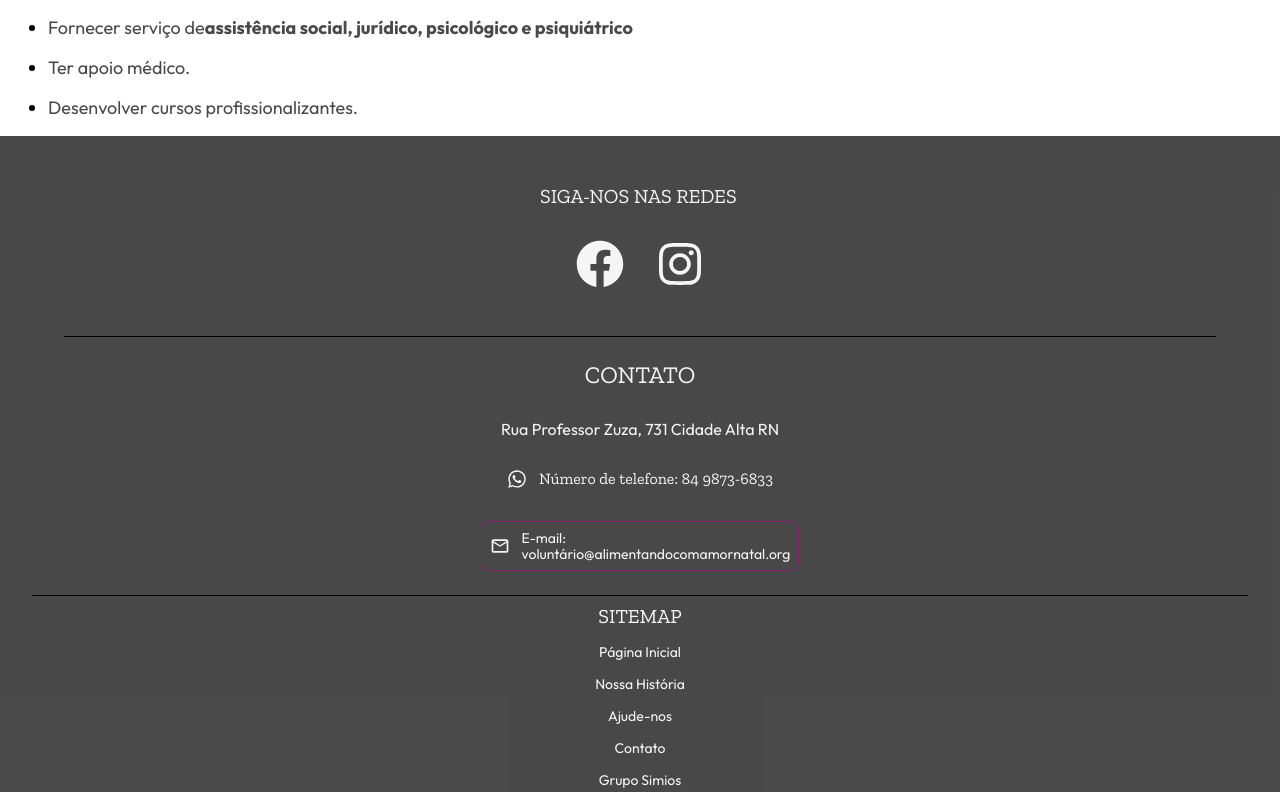
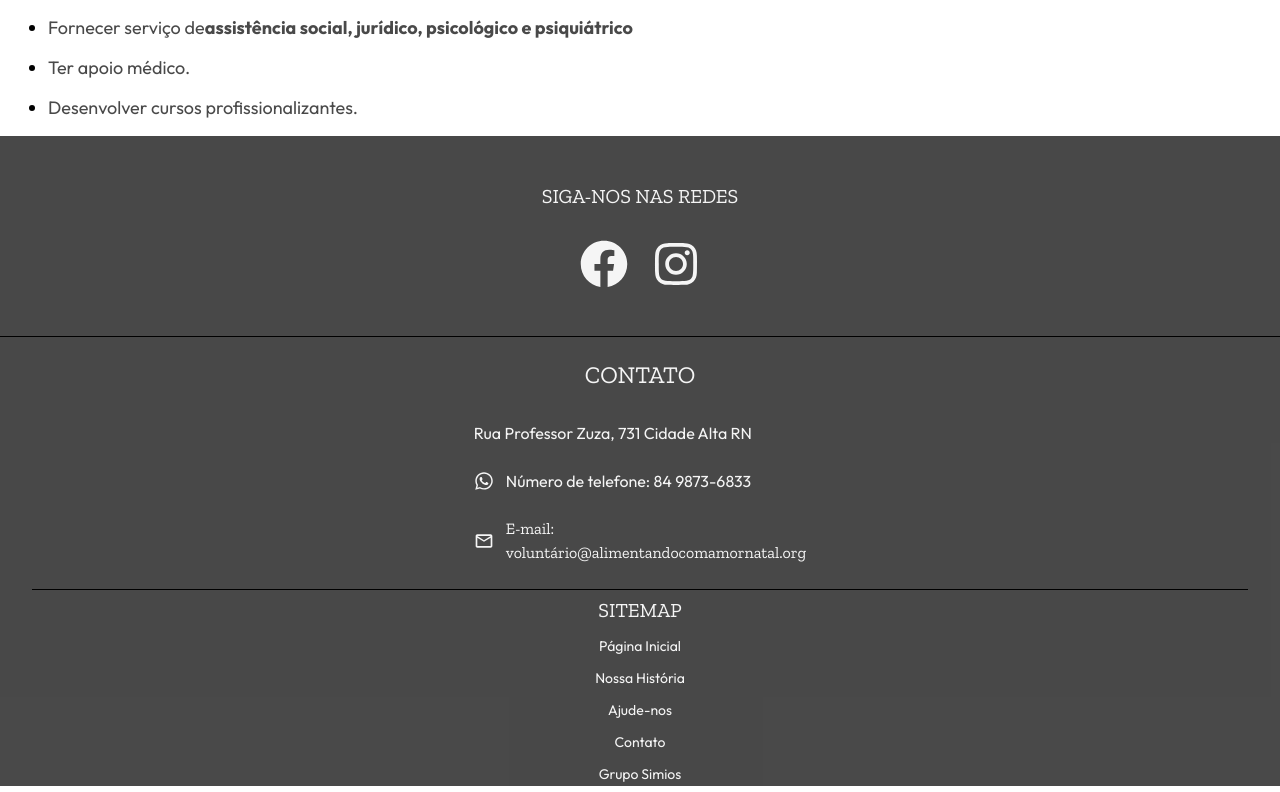
Before and after one commit to Grupo-Simios/Alimentando_Com_Amor, a Next.js app: page /nossa-historia in a window 1280 px wide. Shown: the part 2352-3144 px from the top of the page. Built offline with nearby package versions, Linux system fonts and the light colour scheme.

Commit message:
REFACTOR: "refactoring in the footer code"

```diff
--- a/src/components/footer.collection/footer/mobile/index.tsx
+++ b/src/components/footer.collection/footer/mobile/index.tsx
@@ -4,52 +4,92 @@ import { ZillaFont, outfitFont } from "@/assets/fonts/index";
 
 export const FooterMobile = () => {
   return (
-    <footer className="flex bg-[#1b1b1bCC]  gap-6 flex-col">
-      <div className="flex items-center justify-center flex-col border-b border-[#000000] px-24 py-12 w-[90%] mx-auto gap-8">
+    <footer className="flex bg-[#1b1b1bCC]  gap-6 w-full flex-col">
+      <div className="flex items-center justify-center flex-col border-b border-[#000000] py-12 w-full mx-auto gap-8">
         <h1
-          className={`${ZillaFont.className} font-normal  w-[200px]  text-[#f5f5f5] uppercase text-xl leading-6`}
+          className={`${ZillaFont.className} font-normal  text-center text-[#f5f5f5] uppercase text-xl leading-6
+            max-[195px]:w-[100px]
+            max-[195px]:text-[10px]
+            max-[285px]:text-base
+            max-[285px]:w-40
+            min-[286px]:w-60`}
         >
           siga-nos nas redes
         </h1>
-        <div className="flex gap-8">
+        <div className="flex h-fit gap-6 items-center justify-center">
           <a href="#">
-            <FaFacebook color="#f5f5f5" size={"48px"} />
+            <FaFacebook
+              color="#f5f5f5"
+              className="text-5xl max-[195px]:text-2xl max-[285px]:text-4xl"
+            />
           </a>
 
           <a href="#">
-            <FaInstagram color="#f5f5f5" size={"48px"} />
+            <FaInstagram
+              color="#f5f5f5"
+              className="text-5xl max-[195px]:text-2xl max-[285px]:text-4xl"
+            />
           </a>
         </div>
       </div>
-      <div className="flex flex-col w-full items-center gap-8 mx-auto">
+      <div className="flex flex-col w-full  items-center gap-8 mx-auto">
         <h1
-          className={`${ZillaFont.className} font-normal uppercase text-[#f5f5f5] leading-7 text-2xl flex self-center`}
+          className={`${ZillaFont.className}  font-normal uppercase text-[#f5f5f5] leading-7 text-2xl flex justify-center
+            max-[195px]:w-[100px]
+            max-[195px]:text-[10px]
+            max-[285px]:text-base
+            max-[285px]:w-40
+            min-[286px]:w-60
+          `}
         >
           Contato
         </h1>
+
+        <div className="flex flex-col gap-6">
           <p
-          className={`${outfitFont.className}   font-normal leading-4  text-[#f5f5f5]`}
+            className={`${outfitFont.className}   font-normal leading-4 text-xs  text-[#f5f5f5]
+
+            max-[215px]:text-[6px]
+            max-[215px]:font-bold
+            sm:text-base
+            max-[320px]:text-[10px]`}
           >
             Rua Professor Zuza, 731 Cidade Alta RN
           </p>
           <p
-          className={`${outfitFont.className}font-normal leading-4  text-[#f5f5f5] flex gap-3 items-center `}
+            className={`${outfitFont.className} text-xs font-normal leading-4  text-[#f5f5f5] flex gap-3 items-center
+            max-[215px]:text-[6px]
+            max-[215px]:font-bold
+            sm:text-base
+            max-[320px]:text-[10px]`}
           >
-          <FaWhatsapp color="#f5f5f5" size={"20px"} />
+            <FaWhatsapp
+              color="#f5f5f5"
+              size={"20px"}
+              className="max-[320px]:hidden"
+            />
             Número de telefone: 84 9873-6833
           </p>
-        <div className="flex w-full  items-center justify-center ">
-          <div className="flex border-[#8D1F73] border px-2 py-2 rounded-lg  gap-3 items-center">
+
+          <p
+            className={`${outfitFont.className}font-normal  leading-4  text-[#f5f5f5] text-xs rounded-lg flex gap-3 items-center
 
 
-          <MdOutlineEmail size={"20px"} color="#f5f5f5" />
-          <span
-            className={`${outfitFont.className} text-sm font-normal leading-4  text-[#f5f5f5]`}
+            max-[215px]:text-[6.5px]
+            max-[215px]:font-bold
+            sm:text-base
+
+            max-[320px]:text-[10px]`}
           >
+            <MdOutlineEmail
+              size={"20px"}
+              color="#f5f5f5"
+              className="max-[320px]:hidden"
+            />
             E-mail:
-            <br /> voluntário@alimentandocomamornatal.org
-          </span>
-          </div>
+            <br />
+            voluntário@alimentandocomamornatal.org
+          </p>
         </div>
       </div>
       <div className="flex w-[95%] border-t border-[#000000] pt-2 mx-auto items-center justify-center flex-col gap-3">
```
Lines whose indentation alone changed are shown as unchanged.
